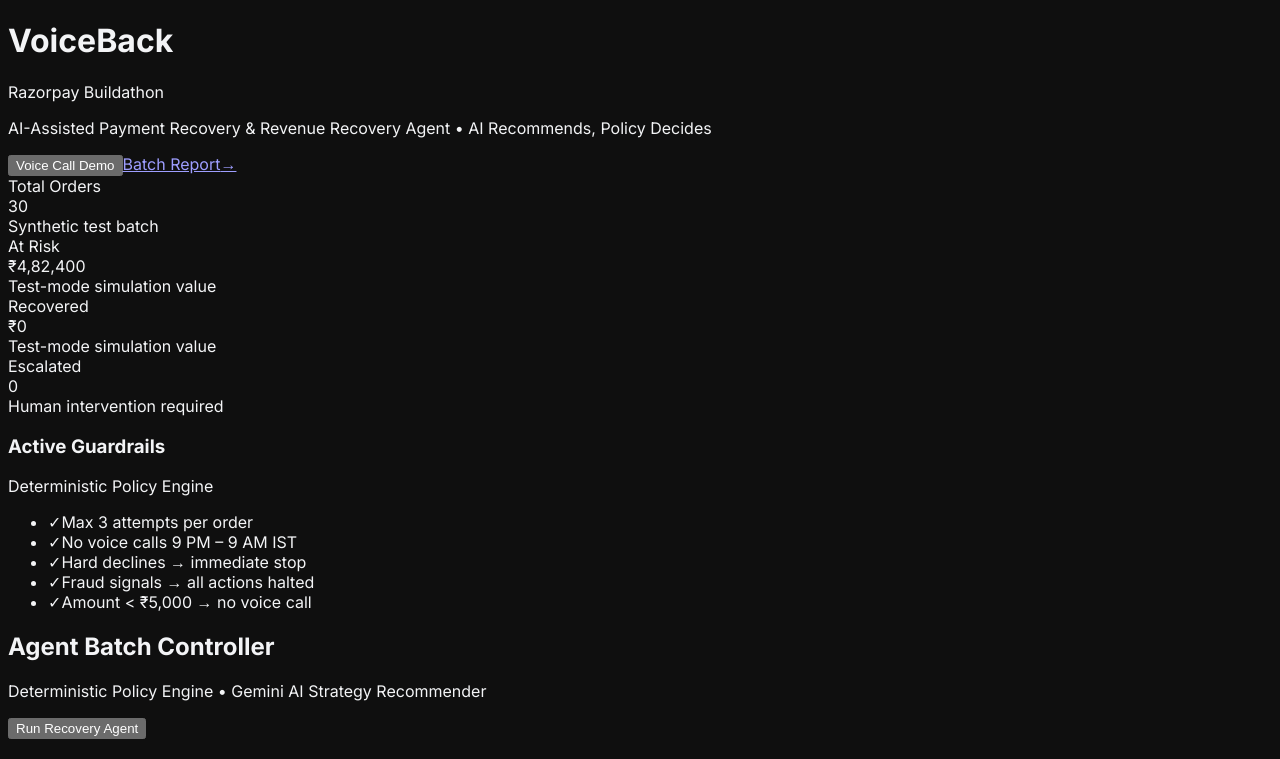
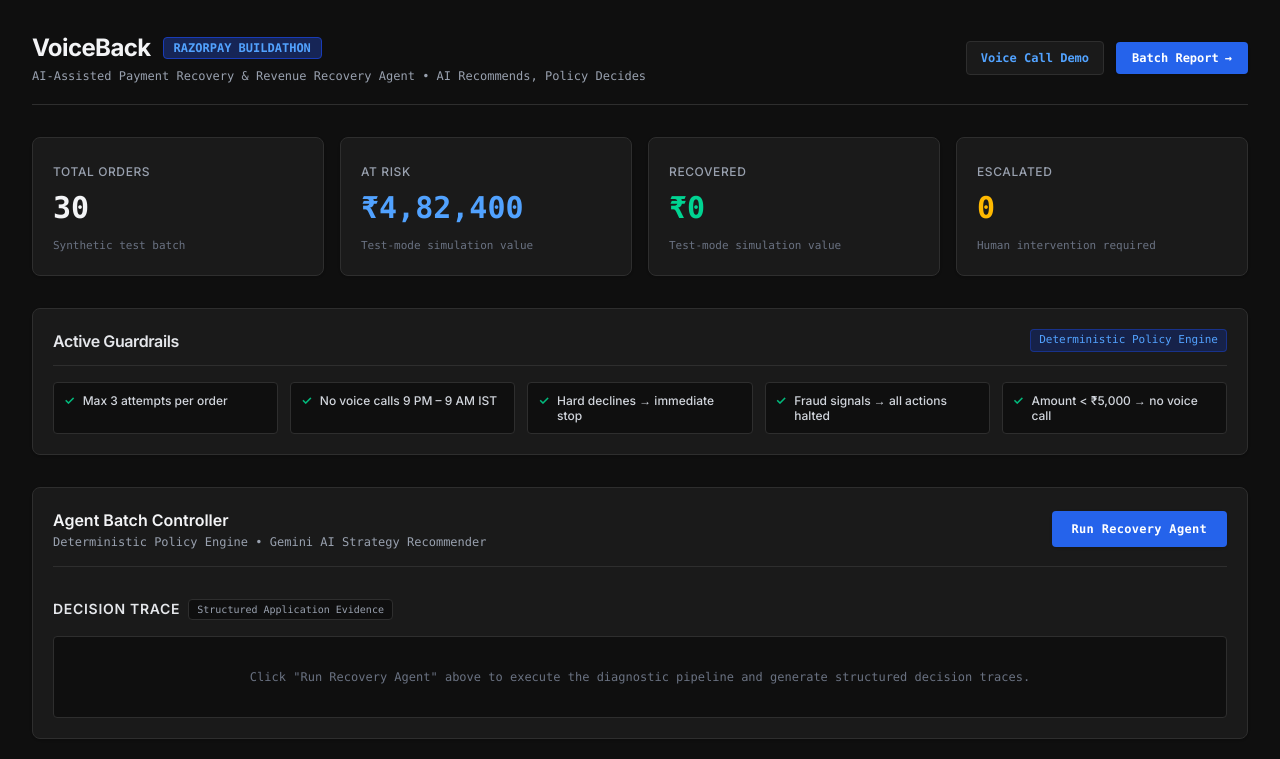
Before and after one commit to HariesHussain/voiceback, a Next.js app: page / in a window 1280 px wide. Shown: the top 759 px of the page. Built offline with nearby package versions, Linux system fonts and the light colour scheme.

Commit message:
fix: resolve Tailwind CSS PostCSS compilation pipeline for visual design system rendering

```diff
--- a/app/globals.css
+++ b/app/globals.css
@@ -1,3 +1,5 @@
+@import "tailwindcss";
+
 :root {
   color-scheme: dark;
 }
--- a/package.json
+++ b/package.json
@@ -8,11 +8,15 @@
     "react-dom": "^19.2.8"
   },
   "devDependencies": {
+    "@tailwindcss/postcss": "^4.3.3",
     "@types/node": "^26.3.0",
     "@types/react": "^19.2.18",
     "@types/react-dom": "^19.2.5",
+    "autoprefixer": "^10.5.4",
     "eslint": "^9.39.5",
     "eslint-config-next": "^16.3.2",
+    "postcss": "^8.5.26",
+    "tailwindcss": "^4.3.3",
     "typescript": "^6.0.3"
   },
   "scripts": {
--- /dev/null
+++ b/postcss.config.mjs
@@ -0,0 +1,8 @@
+/** @type {import('postcss-load-config').Config} */
+const config = {
+  plugins: {
+    '@tailwindcss/postcss': {},
+  },
+};
+
+export default config;
```
Also changed, not shown: 1 other file (tests, documents, lock files or other folders).
